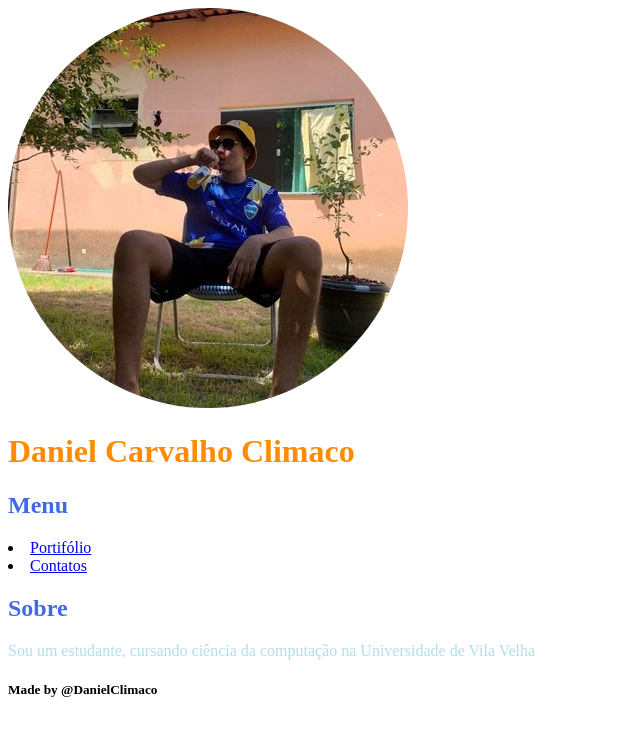
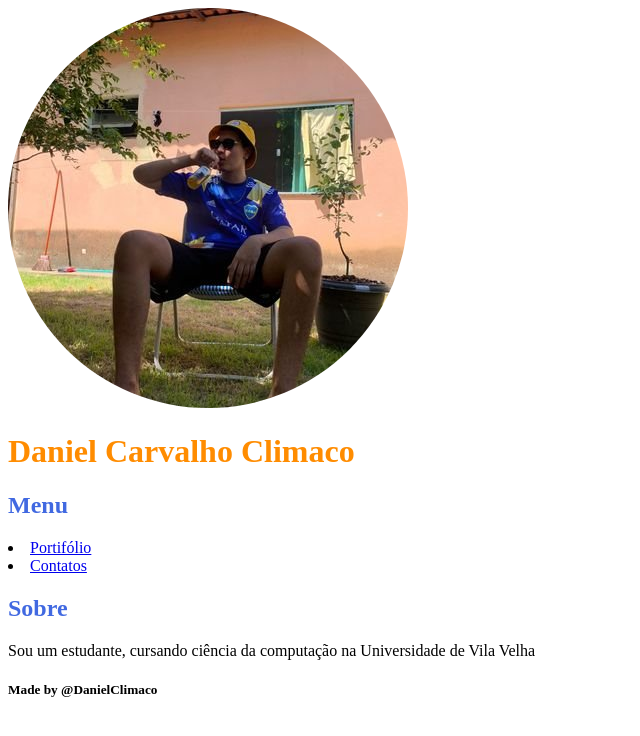
Before and after one commit to DClimaco/Curriculo, a plain HTML site: page index.html in a window 1280 px wide. Shown: the whole page, without its empty margins (0-640 px from the left). Drawn offline with Linux system fonts and the light colour scheme.

Commit message:
Add files via upload

```diff
--- a/index.css
+++ b/index.css
@@ -8,6 +8,3 @@ h1{
 h2{
     color: royalblue;
 }
-p{
-    color: powderblue;
-}
```
